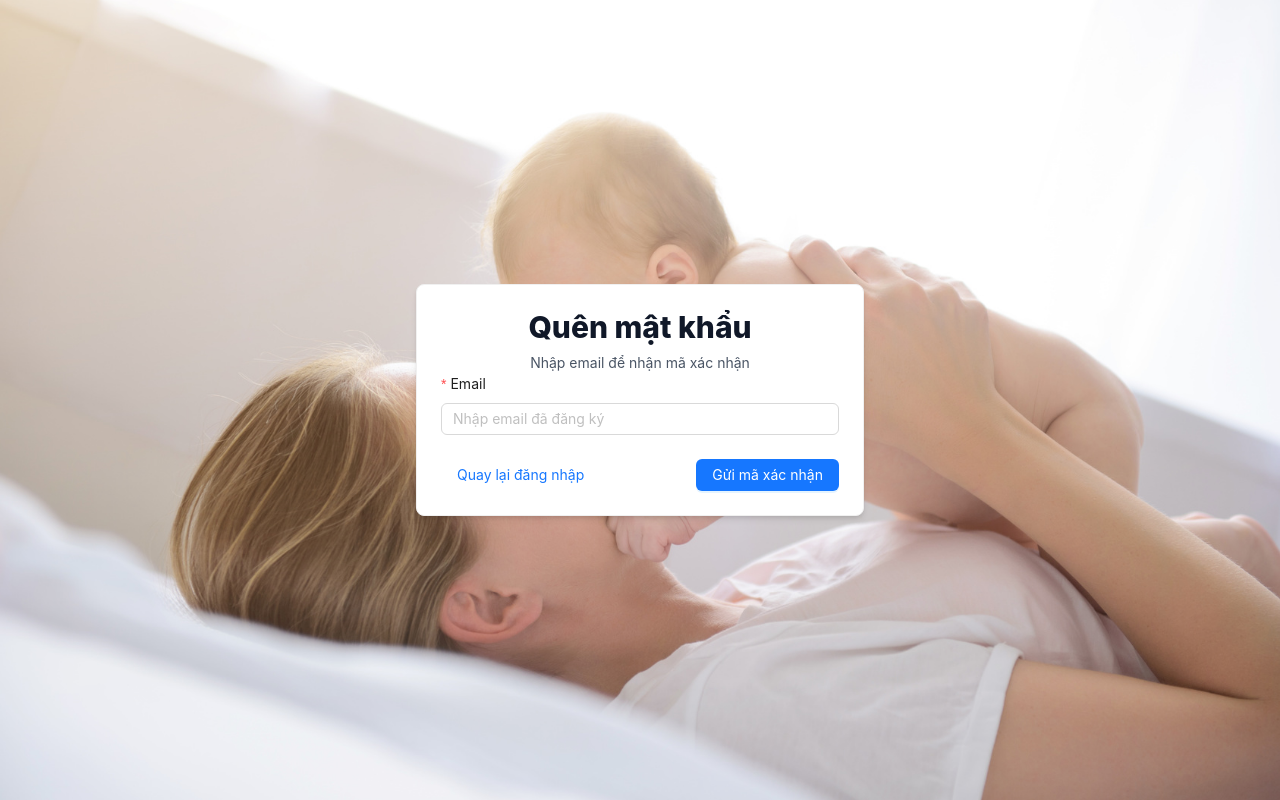
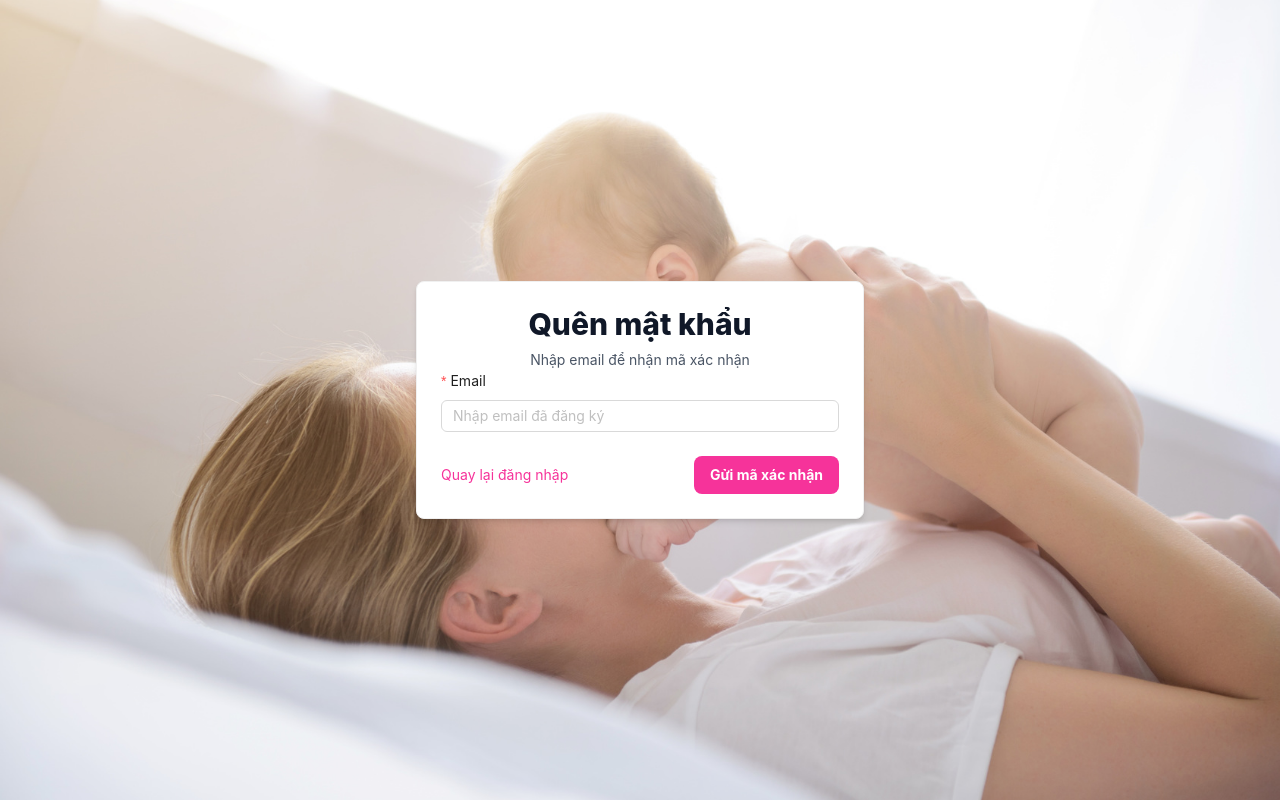
Before and after one commit to trimikey/SWP391_babyandmom_FE, a React (Vite) app: page /forgot-password in a window 1280 px wide. Built offline with nearby package versions, Linux system fonts and the light colour scheme.

Commit message:
clean code

```diff
--- a/src/main.jsx
+++ b/src/main.jsx
@@ -137,6 +137,7 @@ const router = createBrowserRouter([
       path: "/terms-of-service",
       element: <TermsOfService/>
     }
+
     ]
 
   },
--- a/src/pages/growth/GrowthUpdate.jsx
+++ b/src/pages/growth/GrowthUpdate.jsx
@@ -217,6 +217,10 @@ const GrowthUpdate = () => {
 
         let selectedProfile;
         if (profileId) {
+
+
+
+
           selectedProfile = response.data.find(profile => profile.id == profileId);
         }
 
--- a/src/pages/login/ForgotPassword.jsx
+++ b/src/pages/login/ForgotPassword.jsx
@@ -1,9 +1,8 @@
 import React, { useState } from 'react';
-import { Form, Input, Button, message, Card } from 'antd';
+import { Form, Input, message, Card } from 'antd';
 import { useNavigate } from 'react-router-dom';
 import api from '../../config/axios';
 import backgroundImage from '../../assets/background.jpg';
-import axios from 'axios';
 
 const ForgotPassword = () => {
   const [loading, setLoading] = useState(false);
@@ -12,115 +11,62 @@ const ForgotPassword = () => {
   const navigate = useNavigate();
   const [form] = Form.useForm();
 
+  // Gửi yêu cầu quên mật khẩu hoặc đặt lại mật khẩu
+  const handleSubmit = async (values) => {
+    setLoading(true);
+    try {
+      if (!codeSent) {
         // Gửi yêu cầu quên mật khẩu
-  const handleForgotPassword = async (values) => {
-    try {
-      setLoading(true);
-
-      // Tạo instance axios với credentials
-      const axiosInstance = axios.create({
-        baseURL: api.defaults.baseURL,
-        headers: {
-          'Content-Type': 'application/json'
-        },
-        withCredentials: true  // Quan trọng! Cho phép gửi cookie session
-      });
-
-      const response = await axiosInstance.post('/user/forgot', {
-        email: values.email
-      });
-
+        await api.post('/user/forgot', { email: values.email }, { withCredentials: true });
         message.success('Mã xác nhận đã được gửi đến email của bạn!');
         setUserEmail(values.email);
         setCodeSent(true);
-    } catch (error) {
-      // Thêm thông tin chi tiết hơn về lỗi
-      console.log('Detailed error:', error);
-      const errorMessage = error.response?.data || 'Có lỗi xảy ra khi gửi mã xác nhận';
-      message.error(errorMessage);
-    } finally {
-      setLoading(false);
-    }
-  };
-
-  // Đặt lại mật khẩu
-  const handleResetPassword = async (values) => {
+      } else {
+        // Kiểm tra mật khẩu trùng khớp
         if (values.newPassword !== values.confirmedNewPassword) {
           message.error('Mật khẩu xác nhận không khớp!');
           return;
         }
-
-    try {
-      setLoading(true);
-
-      // Tạo instance axios với credentials
-      const axiosInstance = axios.create({
-        baseURL: api.defaults.baseURL,
-        headers: {
-          'Content-Type': 'application/json'
-        },
-        withCredentials: true  // Quan trọng!
-      });
-
-      // Phải gửi email cùng các thông tin khác
-      const response = await axiosInstance.put('/user/reset', {
-        code: values.code,
-        newPassword: values.newPassword,
-        confirmedNewPassword: values.confirmedNewPassword,
-        email: userEmail  // Quan trọng!
-      });
-
+        // Đặt lại mật khẩu
+        await api.put('/user/reset', values, { withCredentials: true });
         message.success('Đặt lại mật khẩu thành công!');
         navigate('/login');
+      }
     } catch (error) {
-      console.log('Detailed error:', error);
-      const errorMessage = error.response?.data || 'Có lỗi xảy ra khi đặt lại mật khẩu';
-      message.error(errorMessage);
+      console.error('Lỗi:', error);
+      message.error(error.response?.data || 'Có lỗi xảy ra, vui lòng thử lại.');
     } finally {
       setLoading(false);
     }
   };
 
   return (
-    <div className="min-h-screen bg-cover bg-center bg-no-repeat flex items-center justify-center py-12 px-4 sm:px-6 lg:px-8"
+    <div className="min-h-screen flex items-center justify-center bg-cover bg-center"
       style={{ backgroundImage: `url(${backgroundImage})` }}>
       <Card className="max-w-md w-full p-6 bg-white rounded-lg shadow-md">
-        <div>
         <h2 className="text-center text-3xl font-extrabold text-gray-900">
           {codeSent ? 'Đặt lại mật khẩu' : 'Quên mật khẩu'}
         </h2>
         <p className="mt-2 text-center text-sm text-gray-600">
           {codeSent
-              ? 'Nhập mã xác nhận đã được gửi đến email của bạn'
+            ? `Nhập mã xác nhận đã gửi đến: ${userEmail}`
             : 'Nhập email để nhận mã xác nhận'}
         </p>
-        </div>
 
-        <Form
-          form={form}
-          onFinish={codeSent ? handleResetPassword : handleForgotPassword}
-          layout="vertical"
-          className="mt-8 space-y-6"
-        >
-          {!codeSent && (
+        <Form form={form} onFinish={handleSubmit} layout="vertical" className="mt-8 space-y-6">
+          {!codeSent ? (
             <Form.Item
               name="email"
               label="Email"
               rules={[
                 { required: true, message: 'Vui lòng nhập email' },
-                { type: 'email', message: 'Email không hợp lệ' }
+                { type: 'email', message: 'Email không hợp lệ' },
               ]}
             >
               <Input placeholder="Nhập email đã đăng ký" />
             </Form.Item>
-          )}
-
-          {codeSent && (
+          ) : (
             <>
-              <p className="mb-4 text-sm text-gray-600">
-                Mã xác nhận đã được gửi đến email: <strong>{userEmail}</strong>
-              </p>
-
               <Form.Item
                 name="code"
                 label="Mã xác nhận"
@@ -128,29 +74,27 @@ const ForgotPassword = () => {
               >
                 <Input placeholder="Nhập mã 6 chữ số" />
               </Form.Item>
-
               <Form.Item
                 name="newPassword"
                 label="Mật khẩu mới"
                 rules={[
                   { required: true, message: 'Vui lòng nhập mật khẩu mới' },
-                  { min: 6, message: 'Mật khẩu phải có ít nhất 6 ký tự' }
+                  { min: 6, message: 'Mật khẩu phải có ít nhất 6 ký tự' },
                 ]}
               >
                 <Input.Password placeholder="Nhập mật khẩu mới" />
               </Form.Item>
-
               <Form.Item
                 name="confirmedNewPassword"
                 label="Xác nhận mật khẩu mới"
+                dependencies={['newPassword']}
                 rules={[
                   { required: true, message: 'Vui lòng xác nhận mật khẩu mới' },
                   ({ getFieldValue }) => ({
                     validator(_, value) {
-                      if (!value || getFieldValue('newPassword') === value) {
-                        return Promise.resolve();
-                      }
-                      return Promise.reject(new Error('Mật khẩu xác nhận không khớp!'));
+                      return !value || getFieldValue('newPassword') === value
+                        ? Promise.resolve()
+                        : Promise.reject(new Error('Mật khẩu xác nhận không khớp!'));
                     },
                   }),
                 ]}
@@ -161,17 +105,16 @@ const ForgotPassword = () => {
           )}
 
           <div className="flex justify-between mt-6">
-            <Button type="link" onClick={() => navigate('/login')}>
+            <button type="button" onClick={() => navigate('/login')} className="text-pink-500 hover:text-pink-600">
               Quay lại đăng nhập
-            </Button>
-            <Button
-              type="primary"
-              htmlType="submit"
-              loading={loading}
-              className="bg-pink-500 hover:bg-pink-600"
+            </button>
+            <button
+              type="submit"
+              disabled={loading}
+              className="bg-pink-500 hover:bg-pink-600 text-white font-bold py-2 px-4 rounded-lg"
             >
-              {codeSent ? 'Đặt lại mật khẩu' : 'Gửi mã xác nhận'}
-            </Button>
+              {loading ? 'Đang xử lý...' : codeSent ? 'Đặt lại mật khẩu' : 'Gửi mã xác nhận'}
+            </button>
           </div>
         </Form>
       </Card>
--- a/src/pages/login/index.jsx
+++ b/src/pages/login/index.jsx
@@ -12,7 +12,6 @@ const LoginPage = () => {
   const [formData, setFormData] = useState({
     email: "",
     password: "",
-    userName:"",
   });
 
   const [errors, setErrors] = useState({});
@@ -68,7 +67,7 @@ const LoginPage = () => {
 
           // Lưu token
           localStorage.setItem('token', accessToken);
-          api.defaults.headers.common['Authorization'] = `Bearer ${accessToken}`;
+          // api.defaults.headers.common['Authorization'] = `Bearer ${accessToken}`;
 
           toast.success('Đăng nhập thành công!');
 
@@ -77,9 +76,8 @@ const LoginPage = () => {
           } else {
             navigate('/');
           }
-
-          const userId = response.data.userId; // Adjust based on your response
-          localStorage.setItem('userId', userId);
+          // const userId = response.data.userId; // Adjust based on your response
+          // localStorage.setItem('userId', userId);
         }
       } catch (err) {
         console.error('Error:', err);
@@ -88,7 +86,6 @@ const LoginPage = () => {
         } else {
           setLoginError("Đã xảy ra lỗi khi đăng nhập. Vui lòng thử lại sau.");
         }
-
       } finally {
         setIsLoading(false);
       }
--- a/src/pages/profiles/ChangePassword.jsx
+++ b/src/pages/profiles/ChangePassword.jsx
@@ -12,7 +12,7 @@ const ChangePassword = () => {
   const handleSubmit = async (values) => {
     try {
       setLoading(true);
-      const response = await api.put('password/change', {
+      const response = await api.put('user/change', {
         oldPassword: values.oldPassword,
         newPassword: values.newPassword,
         confirmPassword: values.confirmPassword
--- a/src/pages/profiles/PregnancyProfile.jsx
+++ b/src/pages/profiles/PregnancyProfile.jsx
@@ -1,5 +1,5 @@
 import React, { useState, useEffect } from 'react';
-import { Form, Input, Select, DatePicker, InputNumber, Button, message, Card } from 'antd';
+import { Form, Input, Select, DatePicker, InputNumber, Button, message, Card, Popconfirm } from 'antd';
 import pregnancyProfileApi from '../services/api.pregnancyProfile';
 import moment from 'moment';
 
@@ -120,6 +120,21 @@ const PregnancyProfile = () => {
       fetchProfile();
     } catch (error) {
       message.error('Có lỗi xảy ra: ' + (error.response?.data?.message || 'Vui lòng kiểm tra lại thông tin'));
+    } finally {
+      setLoading(false);
+    }
+  };
+
+  const handleDelete = async () => {
+    try {
+      setLoading(true);
+      await pregnancyProfileApi.deleteProfile(profile.id);
+      message.success('Xóa hồ sơ thành công');
+      setProfile(null);
+      form.resetFields();
+    } catch (error) {
+      console.error('Error deleting profile:', error);
+      message.error('Không thể xóa hồ sơ');
     } finally {
       setLoading(false);
     }
@@ -250,14 +265,29 @@ const PregnancyProfile = () => {
             </Form.Item>
 
             <Form.Item className="text-center">
-              <button
+              <Button
                 type="primary"
                 htmlType="submit"
                 loading={loading}
                 className="bg-pink-400 hover:bg-pink-400 border-pink-400 text-white px-8 py-2 rounded-lg"
               >
                 {profile ? 'Cập nhật' : 'Thêm mới'}
-              </button>
+              </Button>
+              {profile && (
+                <Popconfirm
+                  title="Bạn có chắc muốn xóa hồ sơ này?"
+                  onConfirm={handleDelete}
+                  okText="Có"
+                  cancelText="Không"
+                >
+                  <Button
+                    type="danger"
+                    className="ml-4"
+                  >
+                    Xóa
+                  </Button>
+                </Popconfirm>
+              )}
             </Form.Item>
           </Form>
         </Card>
```
Also changed, not shown: src/components/Header/HeaderU.jsx (+12 -0 lines), src/pages/admin/manage-user.jsx (+27 -2 lines), src/pages/membership/PaymentSuccess.jsx (+3 -7 lines). Lines whose indentation alone changed are shown as unchanged.
